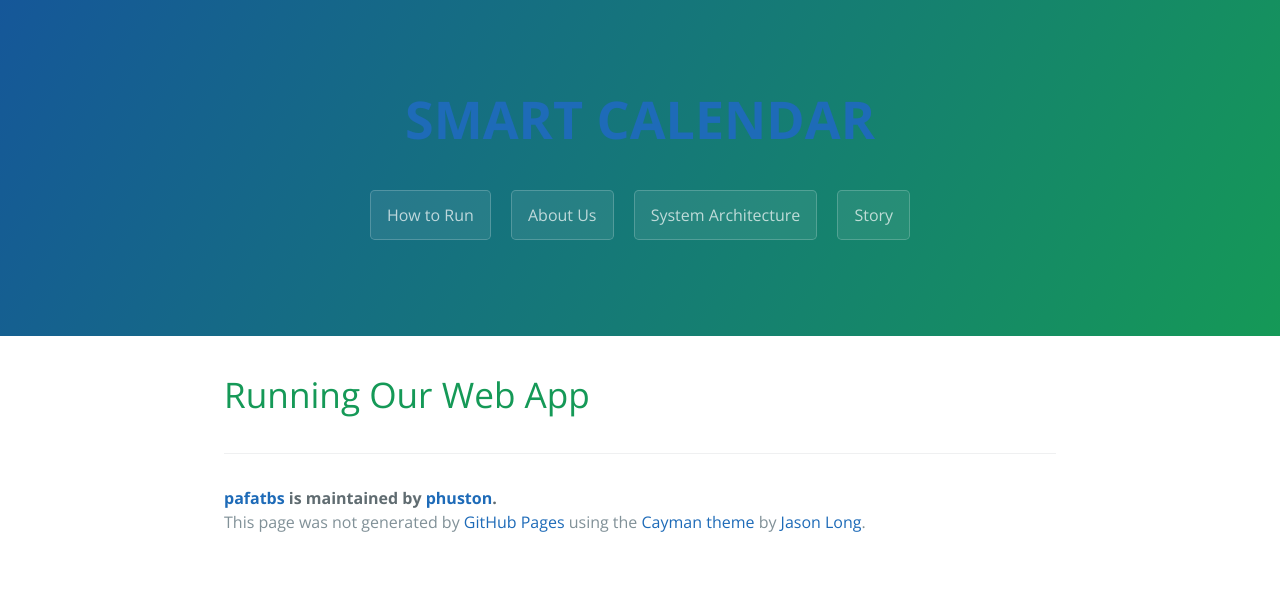
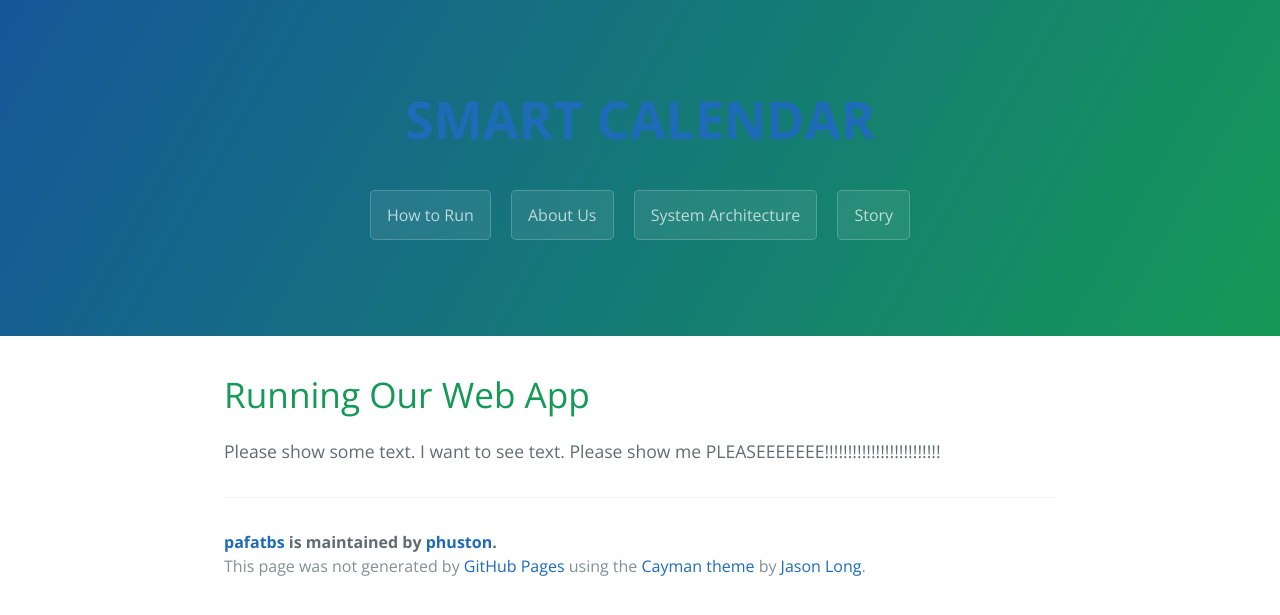
Before and after one commit to jsieving/smart-calendar, a Jekyll site: the page built from howto.md, in a window 1280 px wide. Shown: the top 615 px of the page. Built offline with Jekyll 4.4.1, drawn with Linux system fonts in a browser that asks for light colours.

Commit message:
Update howto.md

```diff
--- a/howto.md
+++ b/howto.md
@@ -4,3 +4,5 @@ layout: template
 filename: howto
 ---
 # Running Our Web App
+
+Please show some text. I want to see text. Please show me PLEASEEEEEEE!!!!!!!!!!!!!!!!!!!!!!!!!
```
